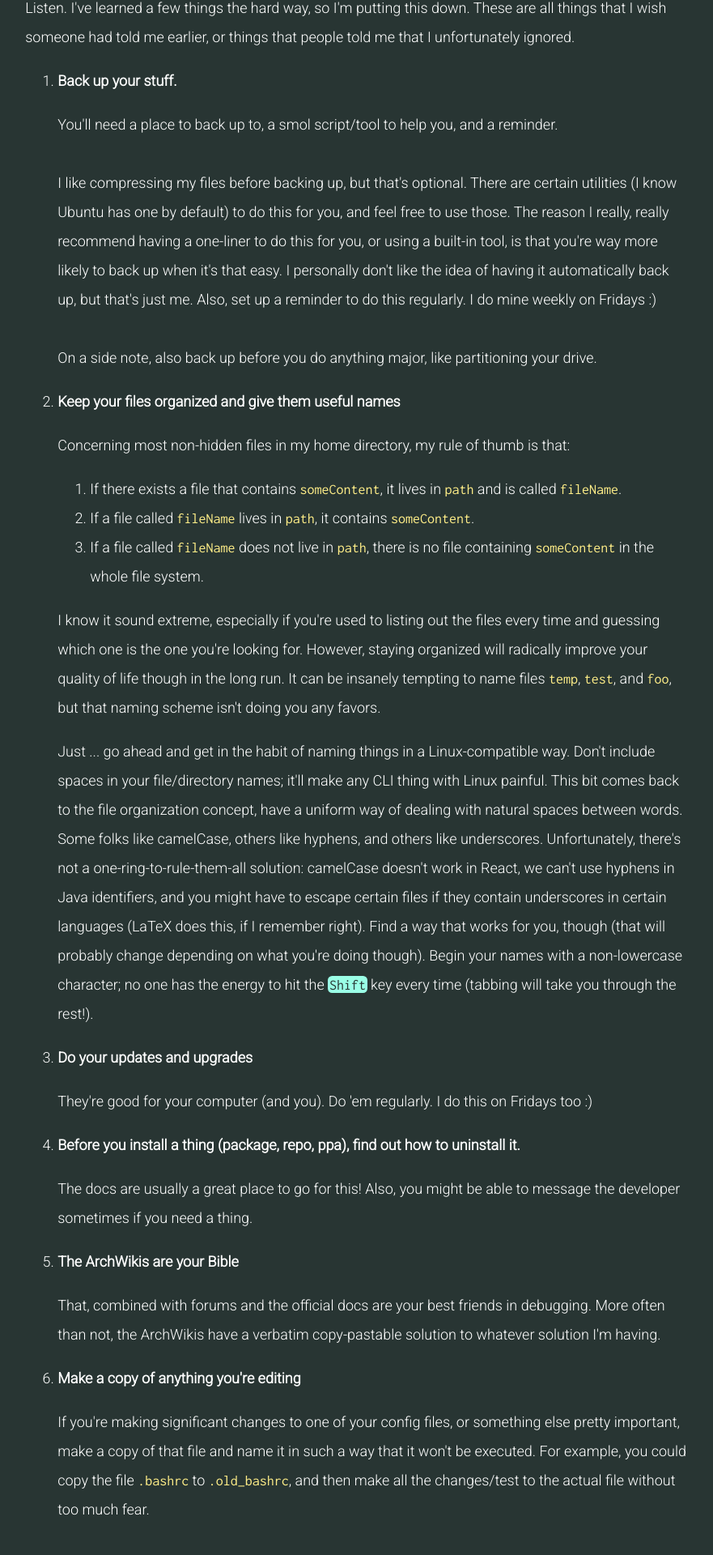
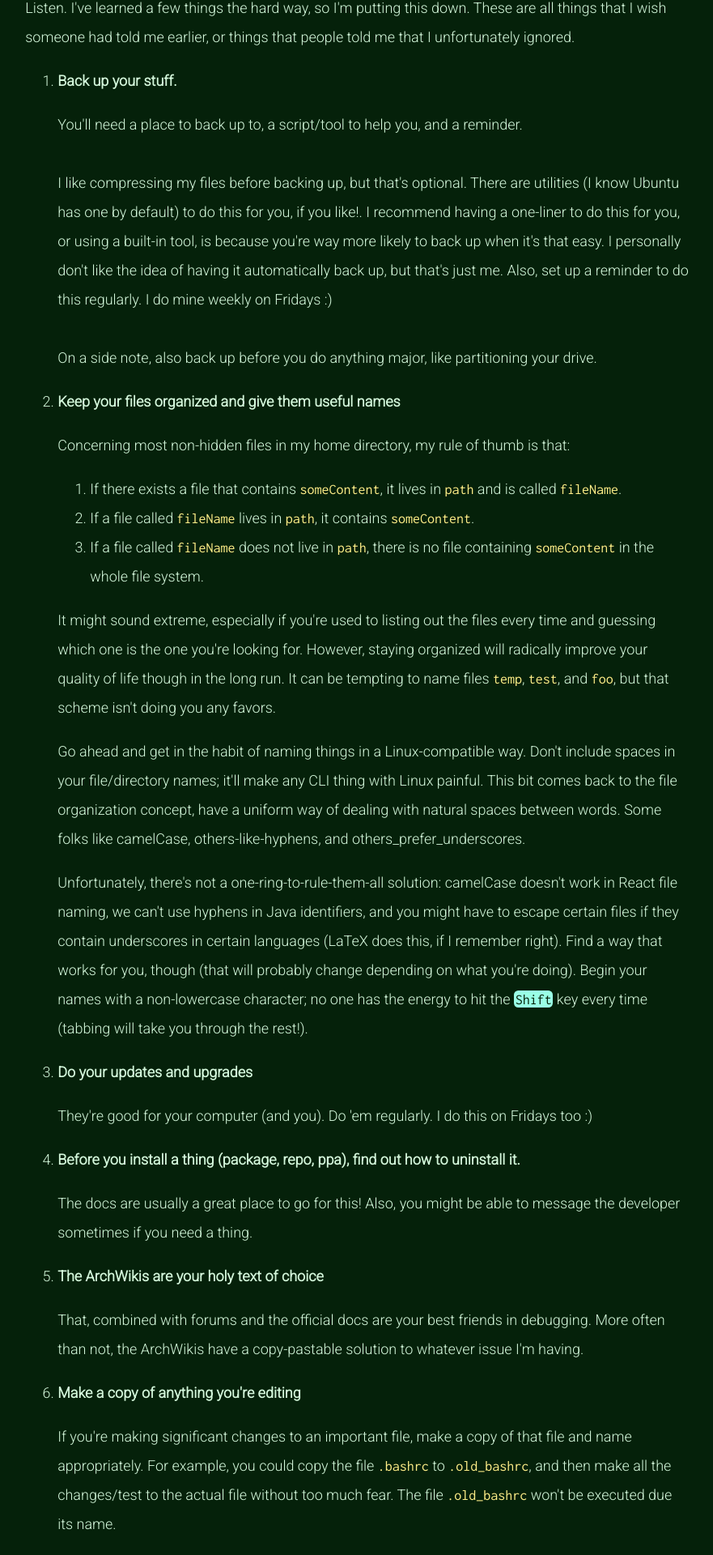
Before and after one commit to krithravi/personalWeb, a React (Create React App) app: page /writeup/practices in a window 1280 px wide. Shown: the part 549-2469 px from the top of the page at 81% size, without its empty margins (198-1079 px from the left). Built offline with nearby package versions, Linux system fonts and the light colour scheme.

Commit message:
updated style to green, fixed typos in practices

```diff
--- a/src/style.css
+++ b/src/style.css
@@ -5,7 +5,8 @@
 
 :root {
     --navy-blue: #283533;
-    --light-blue: #ffffff;
+    --navy-blue: #05210a;
+    --light-blue: #d4f7db;
     --tiffany-blue: #9affe6;
     --apricot: #ffee88;
     --visited: #d9ff81;
--- a/src/writeups/Practices.js
+++ b/src/writeups/Practices.js
@@ -21,14 +21,14 @@ function Practices(){
                             <li>
                                 <b>Back up your stuff. </b>
                                 <p>
-                                    You'll need a place to back up to, a smol script/tool to help you,
+                                    You'll need a place to back up to, a script/tool to help you,
                                     and a reminder.
                                     <br/> <br/>
                                     I like compressing my files before backing up,
-                                    but that's optional. There are certain utilities (I know Ubuntu has
-                                    one by default) to do this for you, and feel free to use those.
-                                    The reason I really, really recommend having a one-liner to do this for
-                                    you, or using a built-in tool, is that you're way more likely to back up
+                                    but that's optional. There are utilities (I know Ubuntu has
+                                    one by default) to do this for you, if you like!.
+                                    I recommend having a one-liner to do this for
+                                    you, or using a built-in tool, is because you're way more likely to back up
                                     when it's that easy. I personally don't like the idea of having it
                                     automatically back up, but that's just me.
                                     Also, set up a reminder to do this regularly. I do mine weekly on Fridays :)
@@ -61,27 +61,29 @@ function Practices(){
                                     </li>
                                 </ol>
                                 <p>
-                                    I know it sound extreme, especially if you're used to listing
+                                    It might sound extreme, especially if you're used to listing
                                     out the files every time and guessing which one is the one you're
                                     looking for. However, staying organized will radically
                                     improve your quality of life though
-                                    in the long run. It can be insanely tempting to name
+                                    in the long run. It can be tempting to name
                                     files <span class="monospace">temp</span>, <span class="monospace">test</span>,
-                                    and <span class="monospace">foo</span>, but that naming scheme isn't doing you
+                                    and <span class="monospace">foo</span>, but that scheme isn't doing you
                                     any favors.
                                 </p>
                                 <p>
-                                    Just ... go ahead and get in the habit of naming things in a Linux-compatible way.
+                                    Go ahead and get in the habit of naming things in a Linux-compatible way.
                                     Don't include spaces in your file/directory names; it'll make
                                     any CLI thing with Linux painful. This bit comes back to the file organization concept,
                                     have a uniform way of dealing with natural spaces between words. Some folks like
-                                    camelCase, others like hyphens, and others like underscores.
+                                    camelCase, others-like-hyphens, and others_prefer_underscores.
+                                </p>
+                                <p>
                                     Unfortunately, there's not a one-ring-to-rule-them-all
-                                    solution: camelCase doesn't work in React, we can't use hyphens in Java identifiers,
+                                    solution: camelCase doesn't work in React file naming, we can't use hyphens in Java identifiers,
                                     and you might have to escape certain files if they contain underscores in certain
                                     languages (LaTeX does this, if I remember right).
                                     Find a way that works for you, though (that will probably change depending on
-                                    what you're doing though).
+                                    what you're doing).
                                     Begin your names with a non-lowercase character;
                                     no one has the energy to hit the <span class="directory">Shift</span> key every
                                     time (tabbing will take you through the rest!).
@@ -103,21 +105,22 @@ function Practices(){
                                 </p>
                             </li>
                             <li>
-                                <b>The ArchWikis are your Bible</b>
+                                <b>The ArchWikis are your holy text of choice</b>
                                 <p>
                                     That, combined with forums and the official docs are your best friends in debugging.
-                                    More often than not, the ArchWikis have a verbatim copy-pastable solution to whatever
-                                    solution I'm having.
+                                    More often than not, the ArchWikis have a copy-pastable solution to whatever
+                                    issue I'm having.
                                 </p>
                             </li>
                             <li>
                                 <b>Make a copy of anything you're editing</b>
                                 <p>
-                                    If you're making significant changes to one of your config files, or
-                                    something else pretty important, make a copy of that file and name it in
-                                    such a way that it won't be executed. For example, you could copy
+                                    If you're making significant changes to an important file,
+                                    make a copy of that file and name appropriately.
+                                    For example, you could copy
                                     the file <span class="monospace">.bashrc</span> to <span class="monospace">.old_bashrc</span>,
-                                    and then make all the changes/test to the actual file without too much fear.
+                                    and then make all the changes/test to the actual file without too much fear. The
+                                    file <span class="monospace">.old_bashrc</span> won't be executed due its name.
                                 </p>
                             </li>
                         </ol>
```
